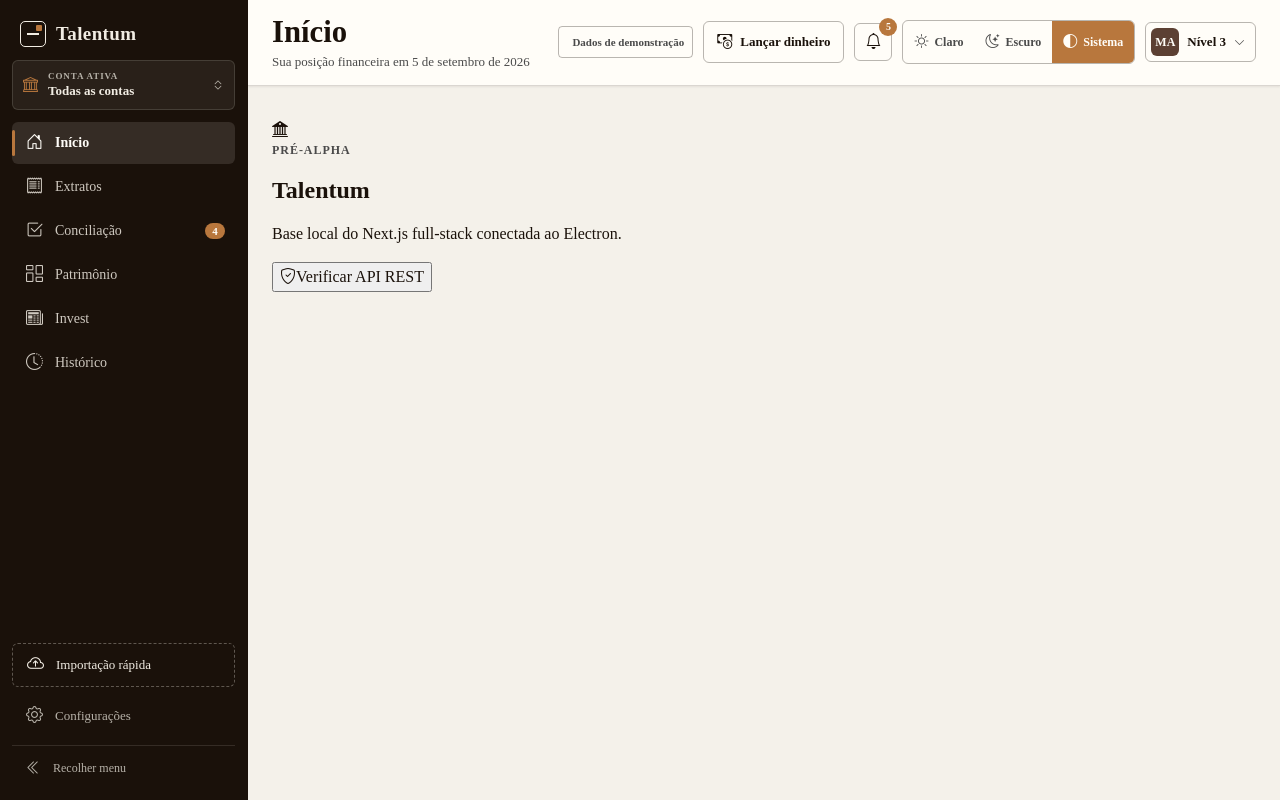
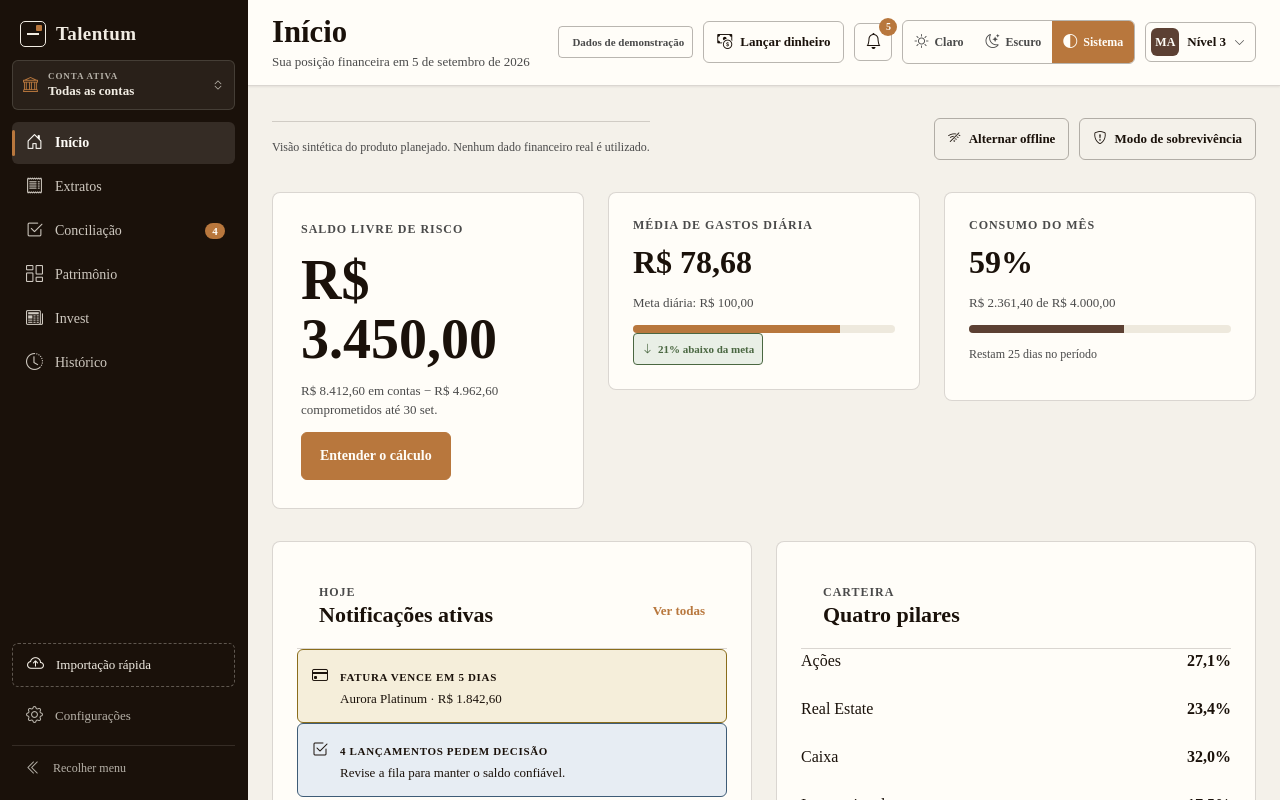
Before and after one commit to luizfelipe-pacifico/talentum, a Next.js app: page / in a window 1280 px wide. Built offline with nearby package versions, Linux system fonts and the light colour scheme.

Commit message:
feat(dashboard): recreate overview and onboarding routes

```diff
--- /dev/null
+++ b/src/app/onboarding/page.tsx
@@ -0,0 +1,2 @@
+import { OnboardingPage } from '@/components/demo-pages';
+export default function Page() { return <OnboardingPage />; }
--- a/src/app/page.tsx
+++ b/src/app/page.tsx
@@ -1,58 +1,5 @@
-'use client';
+import { DashboardPage } from '@/components/demo-pages';
 
-import { useState } from 'react';
-
-type ApiStatus = { status: string; service: string; timestamp: string };
-
-export default function Home() {
-  const [result, setResult] = useState<ApiStatus | null>(null);
-  const [error, setError] = useState('');
-  const [loading, setLoading] = useState(false);
-
-  async function verifyApi() {
-    setLoading(true);
-    setError('');
-
-    try {
-      const challengeResponse = await fetch('/api/action-codes', {
-        method: 'POST',
-        headers: { 'Content-Type': 'application/json' },
-        body: JSON.stringify({ method: 'GET', path: '/api/system/status' }),
-      });
-      if (!challengeResponse.ok) throw new Error('Não foi possível autorizar a verificação.');
-
-      const { actionCode } = (await challengeResponse.json()) as { actionCode: string };
-      const statusResponse = await fetch('/api/system/status', {
-        headers: { 'X-Action-Code': actionCode },
-        cache: 'no-store',
-      });
-      if (!statusResponse.ok) throw new Error('A API local não respondeu corretamente.');
-
-      setResult((await statusResponse.json()) as ApiStatus);
-    } catch (caught) {
-      setResult(null);
-      setError(caught instanceof Error ? caught.message : 'Falha inesperada.');
-    } finally {
-      setLoading(false);
-    }
-  }
-
-  return (
-    <main>
-      <section className="panel" aria-labelledby="title">
-        <i className="bi bi-bank2 brand-icon" aria-hidden="true" />
-        <p className="eyebrow">Pré-alpha</p>
-        <h1 id="title">Talentum</h1>
-        <p>Base local do Next.js full-stack conectada ao Electron.</p>
-        <button type="button" onClick={verifyApi} disabled={loading}>
-          <i className="bi bi-shield-check" aria-hidden="true" />
-          {loading ? 'Verificando…' : 'Verificar API REST'}
-        </button>
-        <div className="result" aria-live="polite">
-          {result && `API ${result.status} — ${result.service}`}
-          {error && <span className="error">{error}</span>}
-        </div>
-      </section>
-    </main>
-  );
+export default function Page() {
+  return <DashboardPage />;
 }
```
